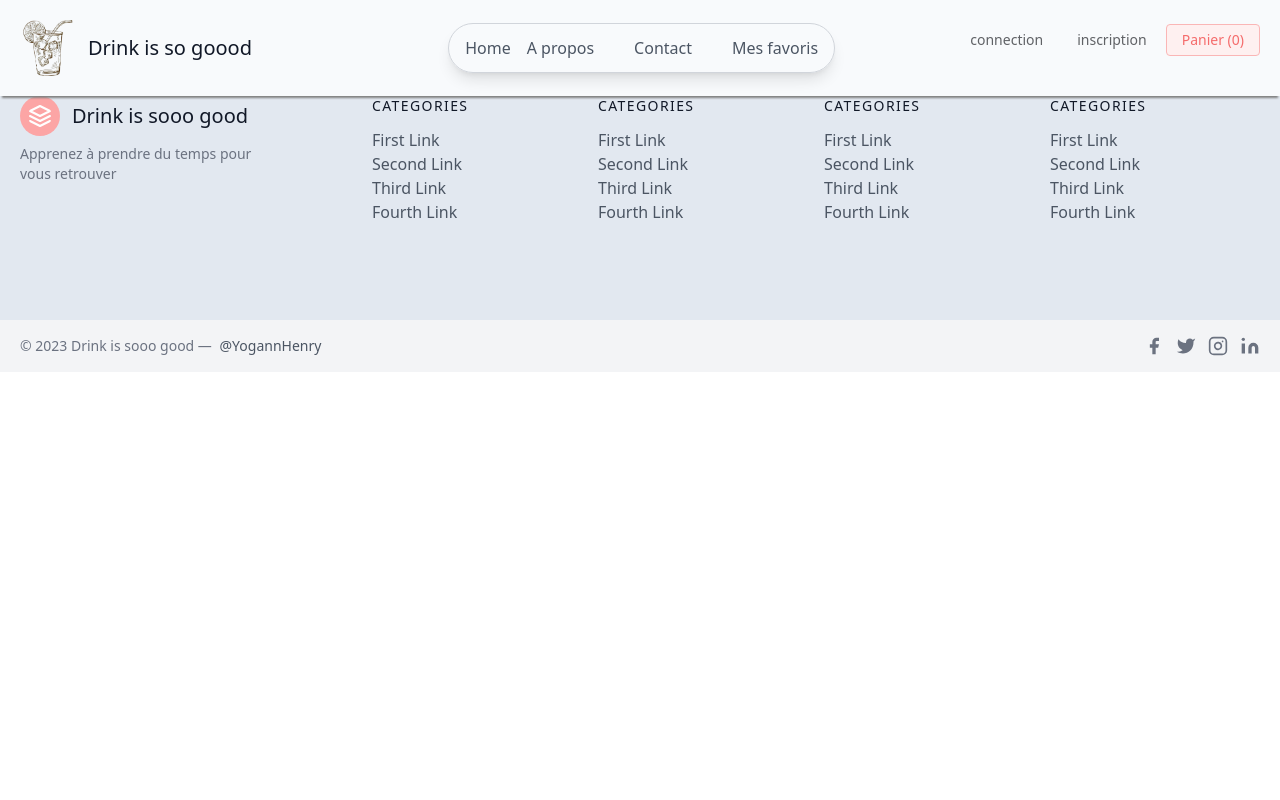
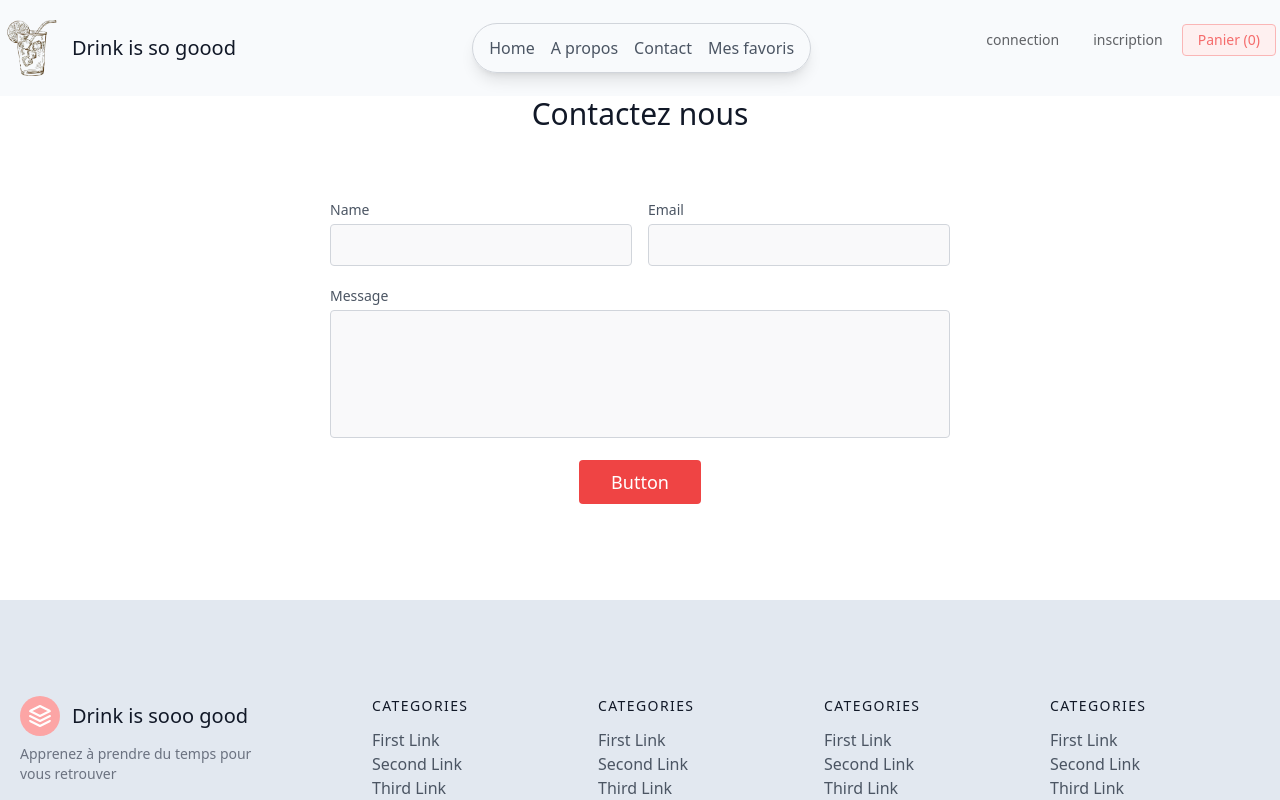
Before and after one commit to YogannHenry/ecommerce-basic-vue3-pina, a Vue app: page /ContactForm in a window 1280 px wide. Shown: the top 800 px of the page. Built offline with nearby package versions, Linux system fonts and the light colour scheme.

Commit message:
cleaning some code

```diff
--- /dev/null
+++ b/src/components/ContactForm/ContactForm.vue
@@ -0,0 +1,62 @@
+<template>
+  <section class="text-gray-600 body-font relative">
+    <div class="container px-5 py-24 mx-auto">
+      <div class="flex flex-col text-center w-full mb-12">
+        <h1 class="sm:text-3xl text-2xl font-medium title-font mb-4 text-gray-900">Contactez nous</h1>
+      </div>
+      <div class="lg:w-1/2 md:w-2/3 mx-auto">
+        <div class="flex flex-wrap -m-2">
+          <div class="p-2 w-1/2">
+            <div class="relative">
+              <label for="name" class="leading-7 text-sm text-gray-600">Name</label>
+              <input type="text" v-model="formData.name" id="name" name="name" class="w-full bg-gray-100 bg-opacity-50 rounded border border-gray-300 focus:border-red-500 focus:bg-white focus:ring-2 focus:ring-red-200 text-base outline-none text-gray-700 py-1 px-3 leading-8 transition-colors duration-200 ease-in-out">
+            </div>
+          </div>
+          <div class="p-2 w-1/2">
+            <div class="relative">
+              <label for="email" class="leading-7 text-sm text-gray-600">Email</label>
+              <input type="email" v-model="formData.email" id="email" name="email" class="w-full bg-gray-100 bg-opacity-50 rounded border border-gray-300 focus:border-red-500 focus:bg-white focus:ring-2 focus:ring-red-200 text-base outline-none text-gray-700 py-1 px-3 leading-8 transition-colors duration-200 ease-in-out">
+            </div>
+          </div>
+          <div class="p-2 w-full">
+            <div class="relative">
+              <label for="message" class="leading-7 text-sm text-gray-600">Message</label>
+              <textarea v-model="formData.message" id="message" name="message" class="w-full bg-gray-100 bg-opacity-50 rounded border border-gray-300 focus:border-red-500 focus:bg-white focus:ring-2 focus:ring-red-200 h-32 text-base outline-none text-gray-700 py-1 px-3 resize-none leading-6 transition-colors duration-200 ease-in-out"></textarea>
+            </div>
+          </div>
+          <div class="p-2 w-full">
+            <button @click="submitForm" class="flex mx-auto text-white bg-red-500 border-0 py-2 px-8 focus:outline-none hover:bg-red-600 rounded text-lg">Button</button>
+          </div>
+        </div>
+      </div>
+    </div>
+  </section>
+</template>
+
+<script>
+import axios from 'axios';
+
+export default {
+  data() {
+    return {
+      formData: {
+        name: '',
+        email: '',
+        message: ''
+      }
+    };
+  },
+  methods: {
+    submitForm() {
+      axios.post('/', this.formData)
+        .then(response => {
+          console.log(response.data);
+          // afficher un message de succès
+        })
+        .catch(error => {
+          console.error(error);
+        });
+    }
+  }
+};
+</script>
--- a/src/components/FormReviewsElementPlus.vue
+++ b/src/components/FormReviewsElementPlus.vue
@@ -94,7 +94,7 @@ const rules = reactive<FormRules>({
 })
 
 //------------------------------------------------------------------------------------------------------------------------
-//-------------------------on créer une constance avec la method reactive, car ses propriété sont voués à être modifié régulièrement ------
+//-------------------------on créer une varialbe avec la method reactive, car ses propriété sont voués à être modifié régulièrement ------
 //----------------------------------------------------------------------------------------------------------------------------
 
 const reviews = reactive([])
--- a/src/components/Home.vue
+++ b/src/components/Home.vue
@@ -33,9 +33,7 @@ import ProductList from "./product/ProductList.vue";
 import intersectionCss from '../intersection.js';
 
 export default {
-  mounted() {
-    intersectionCss.observeImages();
-  },
+
 
   methods: {
     scrollToCatalogue() {
@@ -44,6 +42,9 @@ export default {
         catalogueElement.scrollIntoView({ behavior: 'smooth', inline: "nearest" });
       }
     }
-  }
+  },
+     mounted() {
+    intersectionCss.observeImages();
+  },
 }
 </script>
--- a/src/components/partials/Header.vue
+++ b/src/components/partials/Header.vue
@@ -12,9 +12,8 @@
                 <div class="flex justify-center">
                     <RouterLink class="p-2 text-red " to="/">Home</RouterLink>
                     <div class="p-2 ">A propos</div>
-                    <a href="https://yogannhenry.github.io/contact.html" target="_blank">
-                        <div class="px-8 py-2  border-x-rose-900">Contact</div>
-                    </a>
+                    <RouterLink to="/ContactForm" class="p-2">Contact</RouterLink>
+
                     <RouterLink to="/favoris" class="p-2">Mes favoris</RouterLink>
                 </div>
             </div>
@@ -46,13 +45,3 @@ const buttons = [
 ] ;
 
 </script>
-
-<style scoped>
-header {
-    line-height: 1.5;
-    max-height: 100vh;
-    text-align: center;
-    padding: 1em;
-    box-shadow: 0 4px 2px -2px gray;
-}
-</style>
--- a/src/components/product/ProductList.vue
+++ b/src/components/product/ProductList.vue
@@ -1,12 +1,10 @@
 <template>
 
     <div className='flex flex-wrap -m-4 '>
-        <ProductListBestSeller :product="data.products"  />
+        <ProductListBestSeller/>
     </div>
 
-
-
-      <FilterProductInput/>
+    <FilterProductInput/>
 
 
 </template>
@@ -14,10 +12,5 @@
 <script setup>
 import ProductListBestSeller from './ProductListBestSeller.vue'
 import FilterProductInput from './FilterProductInput.vue';
-import { useShoppingStore } from '../../stores'
 
-
-
-//récupérer les produits du JSON depuis le store
-const data = useShoppingStore();
 </script>
--- a/src/components/product/ProductListBestSeller.vue
+++ b/src/components/product/ProductListBestSeller.vue
@@ -13,8 +13,8 @@
                     }}</h1>
                     <cardTemplateSvgStuff />
                     <div class="flex py-4">
-                        <span class="title-font font-medium text-2xl text-gray-900">{{ product[0].productPrice }}€</span>
-                        <button @click="data.addToCart(product[0])"
+                        <span class="title-font font-medium text-2xl text-gray-900">{{ productFilterBestSeller[0].productPrice }}€</span>
+                        <button @click="data.addToCart(productFilterBestSeller[0])"
                             class="flex ml-auto text-white bg-red-400 border-0 py-2 px-6 focus:outline-none hover:bg-red-500 rounded">Ajouter
                             au panier</button>
                         <button @click="favoris.addToFavoris(item[8])"
@@ -34,14 +34,14 @@
             <div class="lg:w-4/5 mx-auto flex flex-wrap justify-evenly  rounded-lg shadow-3xl intersection  bg-c2"
                 data-color="rgb(57 108 114) ">
 
-                <img alt="ecommerce" class="w-80 object-cover rounded  p-5" :src="product[1].productPicture">
+                <img alt="ecommerce" class="w-80 object-cover rounded  p-5" :src="productFilterBestSeller[1].productPicture">
                 <div class="lg:w-1/2 w-full lg:pl-10 lg:py-6 mt-6 lg:mt-0">
-                    <h2 class="text-sm title-font text-slate-50 tracking-widest">{{ product[1].productEAN }}</h2>
-                    <h1 class="text-gray-900 text-3xl title-font font-medium mb-1">{{ product[1].productName }}</h1>
+                    <h2 class="text-sm title-font text-slate-50 tracking-widest">{{ productFilterBestSeller[1].productEAN }}</h2>
+                    <h1 class="text-gray-900 text-3xl title-font font-medium mb-1">{{ productFilterBestSeller[1].productName }}</h1>
                     <cardTemplateSvgStuff />
                     <div class="flex py-4">
-                        <span class="title-font font-medium text-2xl text-gray-900">{{ product[1].productPrice }}€</span>
-                        <button @click="data.addToCart(product[1])"
+                        <span class="title-font font-medium text-2xl text-gray-900">{{ productFilterBestSeller[1].productPrice }}€</span>
+                        <button @click="data.addToCart(productFilterBestSeller[1])"
                             class="flex ml-auto text-white bg-red-400 border-0 py-2 px-6 focus:outline-none hover:bg-red-500 rounded">Ajouter
                             au panier</button>
                         <button
@@ -61,14 +61,14 @@
             <div class="lg:w-4/5 mx-auto flex flex-wrap justify-evenly  rounded-lg shadow-3xl intersection  bg-c3 "
                 data-color="rgb(167 194 216)">
 
-                <img alt="ecommerce" class="w-80 object-cover rounded p-5 " :src="product[2].productPicture">
+                <img alt="ecommerce" class="w-80 object-cover rounded p-5 " :src="productFilterBestSeller[2].productPicture">
                 <div class="lg:w-1/2 w-full lg:pl-10 lg:py-6 mt-6 lg:mt-0">
-                    <h2 class="text-sm title-font text-slate-50 tracking-widest">{{ product[2].productEAN }}</h2>
-                    <h1 class="text-gray-900 text-3xl title-font font-medium mb-1">{{ product[2].productName }}</h1>
+                    <h2 class="text-sm title-font text-slate-50 tracking-widest">{{ productFilterBestSeller[2].productEAN }}</h2>
+                    <h1 class="text-gray-900 text-3xl title-font font-medium mb-1">{{ productFilterBestSeller[2].productName }}</h1>
                     <cardTemplateSvgStuff />
                     <div class="flex py-4">
-                        <span class="title-font font-medium text-2xl text-gray-900">{{ product[2].productPrice }}€</span>
-                        <button @click="data.addToCart(product[2])"
+                        <span class="title-font font-medium text-2xl text-gray-900">{{ productFilterBestSeller[2].productPrice }}€</span>
+                        <button @click="data.addToCart(productFilterBestSeller[2])"
                             class="flex ml-auto text-white bg-red-400 border-0 py-2 px-6 focus:outline-none hover:bg-red-500 rounded">Ajouter
                             au panier</button>
                         <button
--- a/src/components/product/productDetail.vue
+++ b/src/components/product/productDetail.vue
@@ -8,7 +8,7 @@
         <div class="lg:w-1/2 w-full lg:pl-10 lg:py-6 mt-6 lg:mt-0 ">
           <h2 class="text-sm title-font text-black tracking-widest">{{ product.productEAN }}
           </h2>
-          <h1 class="text-gray-900 text-3xl title-font font-medium mb-1">{{ product.productName}}
+          <h1 class="text-gray-900 text-3xl title-font font-medium mb-1">{{ product.productName }}
           </h1>
 
           <CardTemplateSvgStuff />
@@ -44,11 +44,13 @@
   </section>
 </template>
 
+
+
 <script>
 
 import productData from '../../products.json'
 import CardTemplateSvgStuff from '../cardTemplateSvgStuff.vue';
-import FormReviewsTailwind from '../FormReviewsTailwind.vue';
+// import FormReviewsTailwind from '../FormReviewsTailwind.vue';
 import FormReviewsElementPlus from '../FormReviewsElementPlus.vue';
 import { ref } from 'vue'
 
@@ -65,56 +67,7 @@ export default {
       return productData.find(product => product.productId === this.productId);
     }
   },
-  components: { CardTemplateSvgStuff, FormReviewsTailwind, FormReviewsElementPlus}
+  components: { CardTemplateSvgStuff, FormReviewsElementPlus }
 }
 
-const value = ref('')
-const options = [
-  {
-    value: 'Option1',
-    label: 'Option1',
-  },
-  {
-    value: 'Option2',
-    label: 'Option2',
-  },
-  {
-    value: 'Option3',
-    label: 'Option3',
-  },
-  {
-    value: 'Option4',
-    label: 'Option4',
-  },
-  {
-    value: 'Option5',
-    label: 'Option5',
-  },
-]
-
 </script>
-
-<style>
-.time {
-  font-size: 12px;
-  color: #999;
-}
-
-.bottom {
-  margin-top: 13px;
-  line-height: 12px;
-  display: flex;
-  justify-content: space-between;
-  align-items: center;
-}
-
-.button {
-  padding: 0;
-  min-height: auto;
-}
-
-.image {
-  width: 10%;
-  display: block;
-}
-</style>
--- a/src/router/index.js
+++ b/src/router/index.js
@@ -3,6 +3,7 @@ import Home from '../components/Home.vue'
 import Cart from '../components/Cart.vue'
 import Favoris from '../components/favoris/Favoris.vue'
 import productDetail from '../components/product/productDetail.vue'
+import ContactForm from '../components/ContactForm/ContactForm.vue'
 
 const router = createRouter({
   history: createWebHistory(import.meta.env.BASE_URL),
@@ -27,6 +28,12 @@ const router = createRouter({
       path: '/productDetail/:id',
       name: 'product',
       component: productDetail
+    },
+
+    {
+      path: '/ContactForm',
+      name: 'ContactForm',
+      component: ContactForm
     }
   ]
 })
```
Lines whose indentation alone changed are shown as unchanged.
